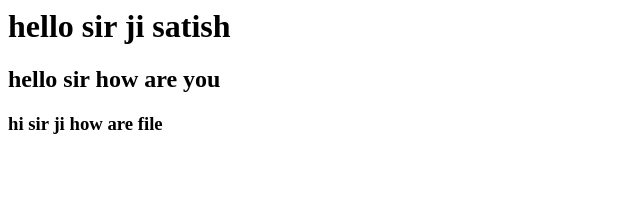
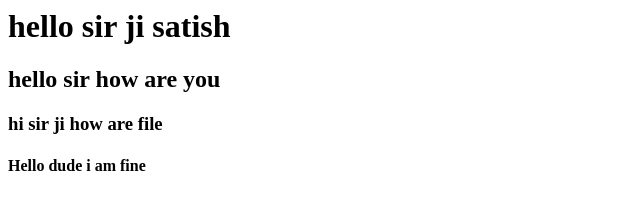
Before and after one commit to smonu/group, a plain HTML site: page index.html in a window 1280 px wide. Shown: the whole page, without its empty margins (0-640 px from the left). Drawn offline with Linux system fonts and the light colour scheme.

Commit message:
index.html modified by jayant

```diff
--- a/index.html
+++ b/index.html
@@ -3,5 +3,6 @@
 <h1> hello sir ji satish</h1>
 <h2>hello sir how are you</h2>
 <h3>hi sir ji how are file</h3>
+<h4>Hello dude i am fine</h4>
 </body>
 </html>
```
